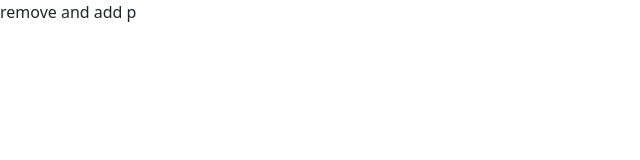
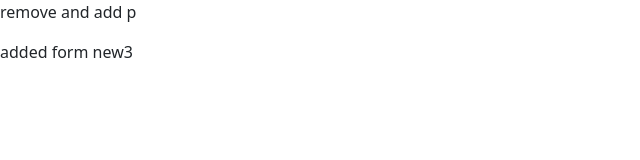
Before and after one commit to Naimur53/learning-github, a plain HTML site: page index.html in a window 1280 px wide. Shown: the whole page, without its empty margins (0-640 px from the left). Drawn offline with Linux system fonts and the light colour scheme.

Commit message:
form new3

```diff
--- a/index.html
+++ b/index.html
@@ -18,6 +18,7 @@
 <body>
 
   <p>remove and add p</p>
+  <P>added form new3</P>
 
 
   <!-- Optional JavaScript; choose one of the two! -->
```
